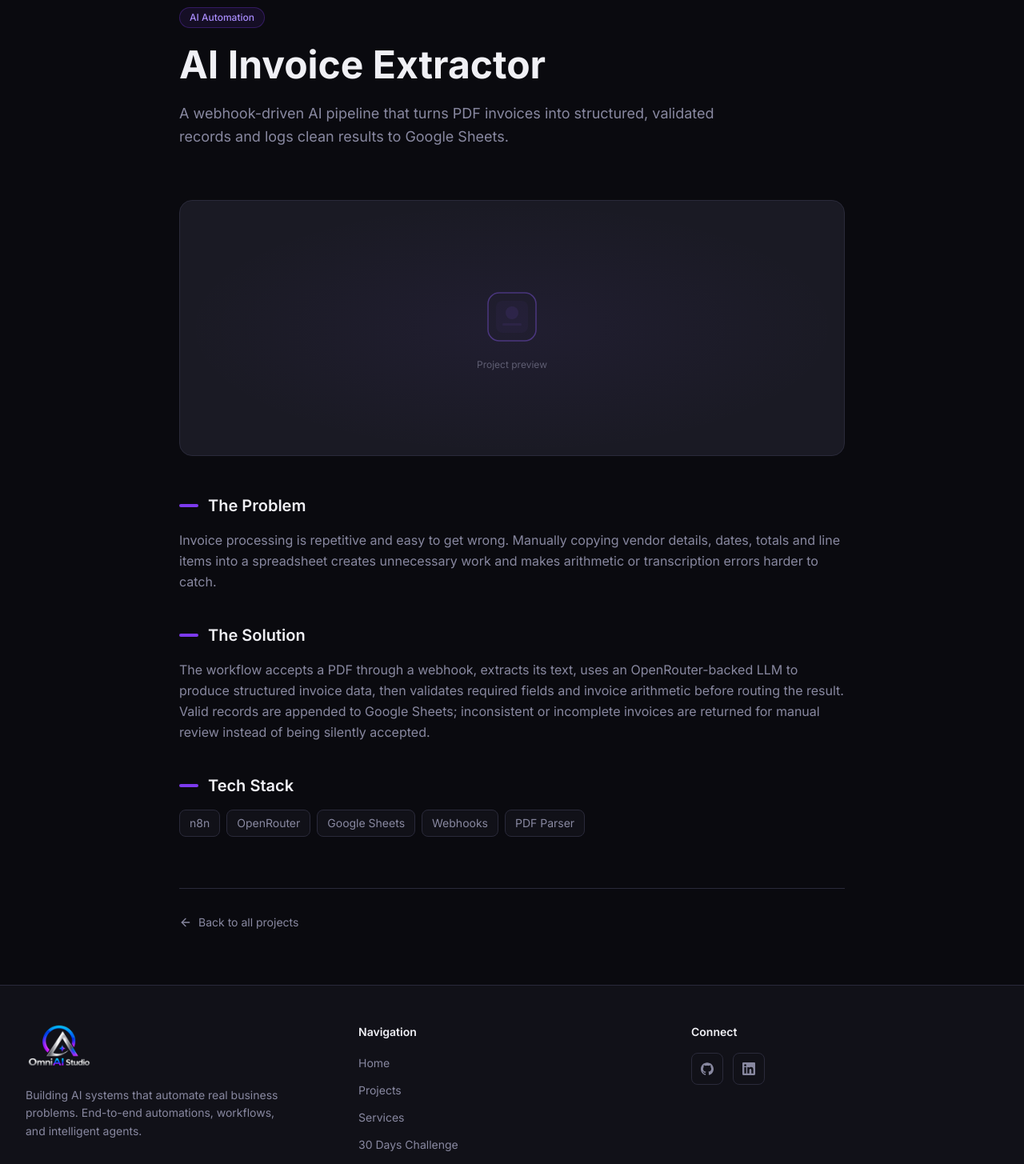
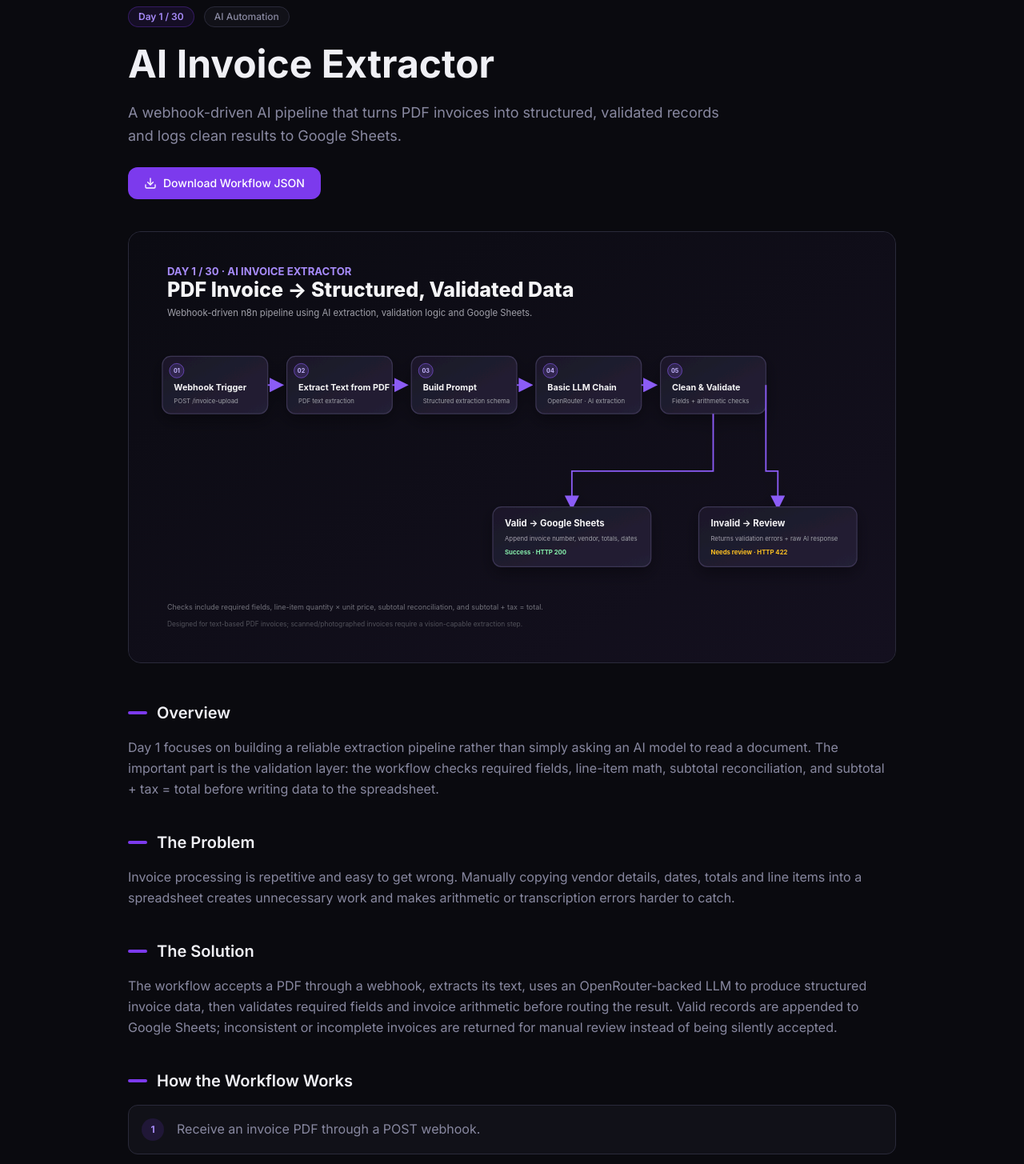
Before and after one commit to shivamsaidane46-lang/OmniAI-Studio, a Next.js app: page /projects/ai-invoice-extractor in a window 1280 px wide. Shown: the part 140-1595 px from the top of the page at 80% size. Built offline with nearby package versions, Linux system fonts and the light colour scheme.

Commit message:
Upgrade project detail page for Day 1 portfolio

```diff
--- a/src/app/projects/[slug]/page.tsx
+++ b/src/app/projects/[slug]/page.tsx
@@ -1,35 +1,23 @@
 import { notFound } from "next/navigation";
 import Link from "next/link";
-import { ArrowLeft, ExternalLink } from "lucide-react";
+import Image from "next/image";
+import { ArrowLeft, Download } from "lucide-react";
 import { GithubIcon } from "@/components/icons";
 import { getProjectBySlug, getProjects } from "@/lib/data";
 import type { ReactNode } from "react";
 
-type ProjectPageProps = {
-  params: Promise<{
-    slug: string;
-  }>;
-};
+type ProjectPageProps = { params: Promise<{ slug: string }> };
 
-// Generate static params for all projects
 export function generateStaticParams() {
-  const projects = getProjects();
-
-  return projects.map((project) => ({
-    slug: project.slug,
-  }));
+  return getProjects().map((project) => ({ slug: project.slug }));
 }
 
-// Generate search-friendly metadata for each project
 export async function generateMetadata({ params }: ProjectPageProps) {
   const { slug } = await params;
   const project = getProjectBySlug(slug);
 
   if (!project) {
-    return {
-      title: "Project Not Found",
-      robots: { index: false, follow: false },
-    };
+    return { title: "Project Not Found", robots: { index: false, follow: false } };
   }
 
   const canonical = `/projects/${project.slug}`;
@@ -38,12 +26,7 @@
     title: project.title,
     description: project.description,
     alternates: { canonical },
-    keywords: [
-      ...project.technologies,
-      project.category,
-      "AI automation",
-      "n8n workflow",
-    ],
+    keywords: [...project.technologies, project.category, "AI automation", "n8n workflow", "invoice automation"],
     openGraph: {
       type: "article" as const,
       url: canonical,
@@ -54,193 +37,126 @@
   };
 }
 
-export default async function ProjectDetailPage({
-  params,
-}: ProjectPageProps) {
+export default async function ProjectDetailPage({ params }: ProjectPageProps) {
   const { slug } = await params;
   const project = getProjectBySlug(slug);
 
-  if (!project) {
-    notFound();
-  }
+  if (!project) notFound();
+
+  const heroImage = typeof project.heroImage === "string" ? project.heroImage : project.thumbnail;
+  const workflowImage = typeof project.workflowImage === "string" ? project.workflowImage : heroImage;
+  const jsonFile = typeof project.jsonFile === "string" ? project.jsonFile : null;
+  const day = typeof project.day === "string" ? project.day : null;
+  const overview = typeof project.overview === "string" ? project.overview : null;
+  const workflowSteps = Array.isArray(project.workflowSteps)
+    ? project.workflowSteps.filter((step): step is string => typeof step === "string")
+    : [];
+  const keyFeatures = Array.isArray(project.keyFeatures)
+    ? project.keyFeatures.filter((feature): feature is string => typeof feature === "string")
+    : [];
+  const limitations = Array.isArray(project.limitations)
+    ? project.limitations.filter((item): item is string => typeof item === "string")
+    : [];
 
   return (
     <div className="pt-24 pb-16">
-      <div className="mx-auto max-w-4xl px-4 sm:px-6 lg:px-8">
-
-        {/* Back link */}
-        <Link
-          href="/projects"
-          className="inline-flex items-center gap-2 text-sm text-text-secondary hover:text-purple-400 transition-colors mb-8 group"
-        >
+      <div className="mx-auto max-w-5xl px-4 sm:px-6 lg:px-8">
+        <Link href="/projects" className="inline-flex items-center gap-2 text-sm text-text-secondary hover:text-purple-400 transition-colors mb-8 group">
           <ArrowLeft className="h-4 w-4 transition-transform group-hover:-translate-x-1" />
           Back to Projects
         </Link>
 
-        {/* Hero area */}
         <div className="mb-10">
-          <div className="inline-flex items-center gap-2 rounded-full border border-purple-600/30 bg-purple-600/10 px-3 py-1 mb-4">
-            <span className="text-xs font-medium text-purple-400">
-              {project.category}
-            </span>
+          <div className="flex flex-wrap items-center gap-3 mb-4">
+            {day && <span className="inline-flex items-center rounded-full border border-purple-600/30 bg-purple-600/10 px-3 py-1 text-xs font-semibold text-purple-400">{day}</span>}
+            <span className="inline-flex items-center rounded-full border border-border-custom bg-surface px-3 py-1 text-xs font-medium text-text-secondary">{project.category}</span>
           </div>
 
-          <h1 className="text-3xl sm:text-4xl lg:text-5xl font-bold text-text-primary leading-tight">
-            {project.title}
-          </h1>
+          <h1 className="text-3xl sm:text-4xl lg:text-5xl font-bold text-text-primary leading-tight">{project.title}</h1>
+          <p className="mt-4 text-lg text-text-secondary leading-relaxed max-w-3xl">{project.description}</p>
 
-          <p className="mt-4 text-lg text-text-secondary leading-relaxed max-w-2xl">
-            {project.description}
-          </p>
-
-          {/* Action links */}
           <div className="mt-6 flex flex-wrap gap-3">
             {project.githubUrl && project.githubUrl !== "#" && (
-              <a
-                href={project.githubUrl}
-                target="_blank"
-                rel="noopener noreferrer"
-                className="inline-flex items-center gap-2 rounded-xl border border-border-custom px-5 py-2.5 text-sm font-medium text-text-primary hover:border-purple-600 hover:text-purple-400 transition-all"
-              >
+              <a href={project.githubUrl} target="_blank" rel="noopener noreferrer" className="inline-flex items-center gap-2 rounded-xl border border-border-custom px-5 py-2.5 text-sm font-medium text-text-primary hover:border-purple-600 hover:text-purple-400 transition-all">
                 <GithubIcon className="h-4 w-4" />
                 View Source
               </a>
             )}
-
-            {project.demoUrl && project.demoUrl !== "#" && (
-              <a
-                href={project.demoUrl}
-                target="_blank"
-                rel="noopener noreferrer"
-                className="inline-flex items-center gap-2 rounded-xl bg-purple-600 px-5 py-2.5 text-sm font-medium text-white hover:bg-purple-700 transition-all"
-              >
-                <ExternalLink className="h-4 w-4" />
-                Live Demo
+            {jsonFile && (
+              <a href={jsonFile} download className="inline-flex items-center gap-2 rounded-xl bg-purple-600 px-5 py-2.5 text-sm font-medium text-white hover:bg-purple-700 transition-all">
+                <Download className="h-4 w-4" />
+                Download Workflow JSON
               </a>
             )}
           </div>
         </div>
 
-        {/* Hero image placeholder */}
-        <div className="relative rounded-2xl border border-border-custom bg-surface-elevated overflow-hidden mb-12 h-64 sm:h-80 flex items-center justify-center">
-          <div className="absolute inset-0 bg-[radial-gradient(ellipse_at_center,rgba(139,92,246,0.06),transparent_70%)]" />
-
-          <div className="relative text-center">
-            <svg
-              width="80"
-              height="80"
-              viewBox="0 0 80 80"
-              fill="none"
-              className="mx-auto mb-3 opacity-40"
-            >
-              <rect
-                x="10"
-                y="10"
-                width="60"
-                height="60"
-                rx="14"
-                stroke="#8b5cf6"
-                strokeWidth="1.5"
-              />
-              <rect
-                x="20"
-                y="20"
-                width="40"
-                height="40"
-                rx="8"
-                fill="#8b5cf6"
-                opacity="0.1"
-              />
-              <circle
-                cx="40"
-                cy="35"
-                r="8"
-                fill="#8b5cf6"
-                opacity="0.25"
-              />
-              <rect
-                x="28"
-                y="48"
-                width="24"
-                height="3"
-                rx="1.5"
-                fill="#8b5cf6"
-                opacity="0.2"
-              />
-            </svg>
-
-            <p className="text-xs text-text-secondary/60">
-              Project preview
-            </p>
-          </div>
+        <div className="relative overflow-hidden rounded-2xl border border-border-custom bg-surface-elevated mb-12">
+          <Image src={heroImage} alt={`${project.title} workflow architecture`} width={1600} height={900} className="h-auto w-full" priority />
         </div>
 
-        {/* Content sections */}
         <div className="space-y-10">
+          {overview && <ContentSection title="Overview"><p className="text-text-secondary leading-relaxed">{overview}</p></ContentSection>}
+          {project.problem && <ContentSection title="The Problem"><p className="text-text-secondary leading-relaxed">{project.problem}</p></ContentSection>}
+          {project.solution && <ContentSection title="The Solution"><p className="text-text-secondary leading-relaxed">{project.solution}</p></ContentSection>}
 
-          {/* Problem */}
-          {project.problem && (
-            <ContentSection title="The Problem">
-              <p className="text-text-secondary leading-relaxed">
-                {project.problem}
-              </p>
+          {workflowSteps.length > 0 && (
+            <ContentSection title="How the Workflow Works">
+              <ol className="space-y-3">
+                {workflowSteps.map((step, index) => (
+                  <li key={step} className="flex gap-4 rounded-xl border border-border-custom bg-surface p-4">
+                    <span className="flex h-7 w-7 shrink-0 items-center justify-center rounded-full bg-purple-600/15 text-xs font-bold text-purple-400">{index + 1}</span>
+                    <span className="text-text-secondary leading-relaxed">{step}</span>
+                  </li>
+                ))}
+              </ol>
             </ContentSection>
           )}
 
-          {/* Solution */}
-          {project.solution && (
-            <ContentSection title="The Solution">
-              <p className="text-text-secondary leading-relaxed">
-                {project.solution}
-              </p>
+          <ContentSection title="Workflow Architecture">
+            <div className="overflow-hidden rounded-2xl border border-border-custom bg-surface-elevated">
+              <Image src={workflowImage} alt="AI Invoice Extractor n8n workflow architecture" width={1600} height={900} className="h-auto w-full" />
+            </div>
+          </ContentSection>
+
+          {keyFeatures.length > 0 && (
+            <ContentSection title="Key Features">
+              <div className="grid gap-3 sm:grid-cols-2">
+                {keyFeatures.map((feature) => <div key={feature} className="rounded-xl border border-border-custom bg-surface p-4 text-sm text-text-secondary">{feature}</div>)}
+              </div>
             </ContentSection>
           )}
 
-          {/* Tech Stack */}
           <ContentSection title="Tech Stack">
             <div className="flex flex-wrap gap-2">
-              {project.technologies.map((tech) => (
-                <span
-                  key={tech}
-                  className="rounded-lg border border-border-custom bg-surface px-3 py-1.5 text-sm text-text-secondary"
-                >
-                  {tech}
-                </span>
-              ))}
+              {project.technologies.map((tech) => <span key={tech} className="rounded-lg border border-border-custom bg-surface px-3 py-1.5 text-sm text-text-secondary">{tech}</span>)}
             </div>
           </ContentSection>
+
+          {limitations.length > 0 && (
+            <ContentSection title="Scope & Limitations">
+              <ul className="space-y-2 text-text-secondary leading-relaxed">
+                {limitations.map((item) => <li key={item} className="flex gap-3"><span className="mt-2 h-1.5 w-1.5 shrink-0 rounded-full bg-purple-500" /><span>{item}</span></li>)}
+              </ul>
+            </ContentSection>
+          )}
         </div>
 
-        {/* Bottom nav */}
         <div className="mt-16 pt-8 border-t border-border-custom">
-          <Link
-            href="/projects"
-            className="inline-flex items-center gap-2 text-sm text-text-secondary hover:text-purple-400 transition-colors group"
-          >
+          <Link href="/projects" className="inline-flex items-center gap-2 text-sm text-text-secondary hover:text-purple-400 transition-colors group">
             <ArrowLeft className="h-4 w-4 transition-transform group-hover:-translate-x-1" />
             Back to all projects
           </Link>
         </div>
-
       </div>
     </div>
   );
 }
 
-function ContentSection({
-  title,
-  children,
-}: {
-  title: string;
-  children: ReactNode;
-}) {
+function ContentSection({ title, children }: { title: string; children: ReactNode }) {
   return (
     <div>
-      <h2 className="text-xl font-semibold text-text-primary mb-4 flex items-center gap-3">
-        <div className="h-1 w-6 rounded-full bg-purple-600" />
-        {title}
-      </h2>
-
+      <h2 className="text-xl font-semibold text-text-primary mb-4 flex items-center gap-3"><div className="h-1 w-6 rounded-full bg-purple-600" />{title}</h2>
       {children}
     </div>
   );
```
